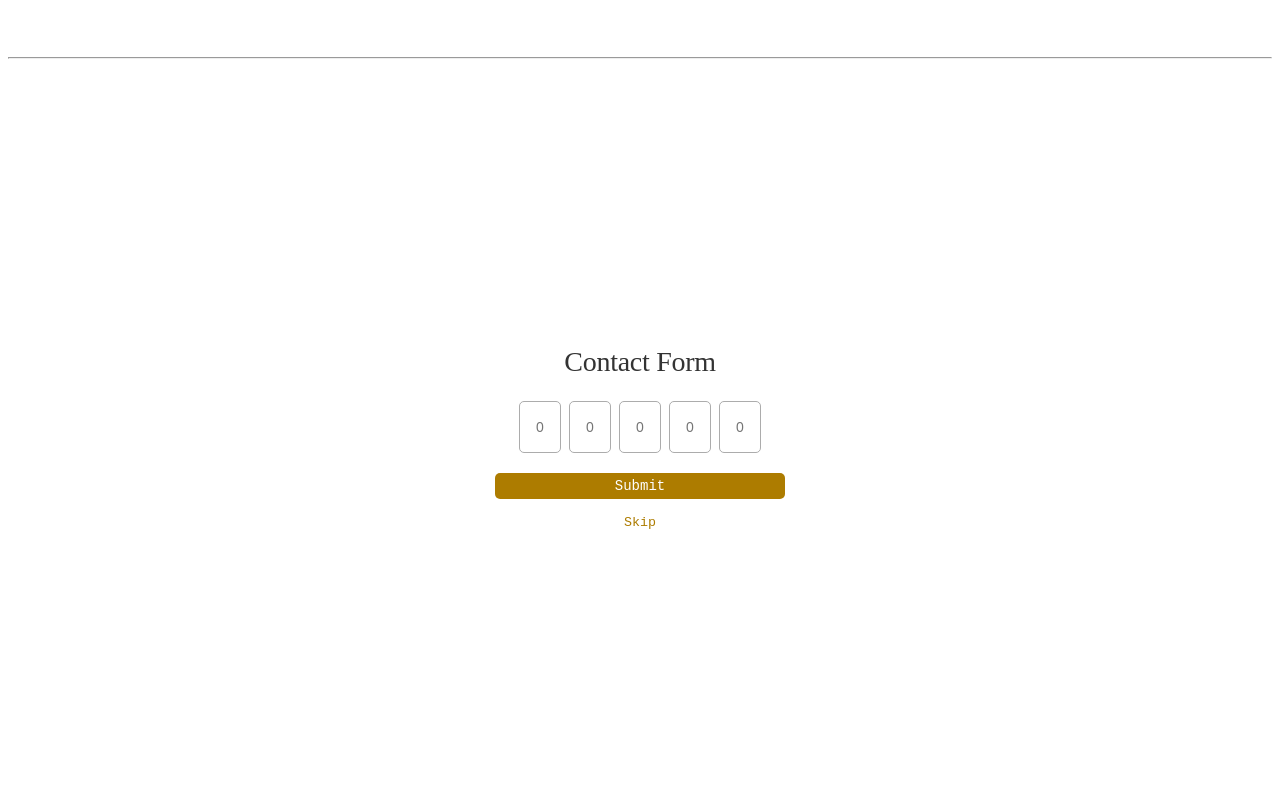
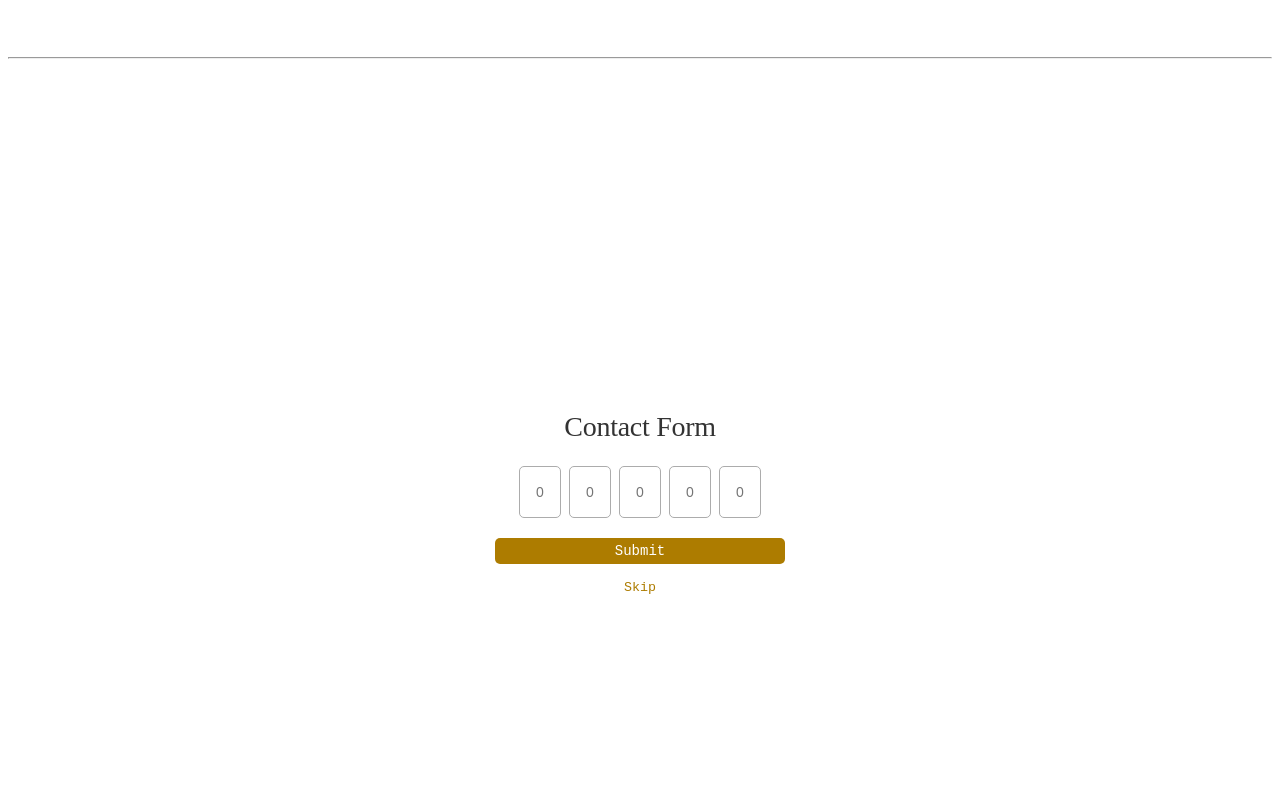
Before and after one commit to Anshsharma4552/Capstone-Project, a plain HTML site: page index.html in a window 1280 px wide. Shown: the part 3660-4460 px from the top of the page. Drawn offline with Linux system fonts and the light colour scheme; a web font is replaced by a local one.

Commit message:
contact me

```diff
--- a/index.html
+++ b/index.html
@@ -101,7 +101,7 @@
             </div>
         </div>
         <hr>
-        <div class="cont5" style="padding-top: 25vh; padding-bottom: 25vh">
+        <div class="cont5" style="padding-top: 21%; padding-bottom: 21%">
             <div class="intouch" id="Contact">
                 <h2>Contact Form</h2>
                 <input type="text" maxlength="1" placeholder="0" class="otp">
```
